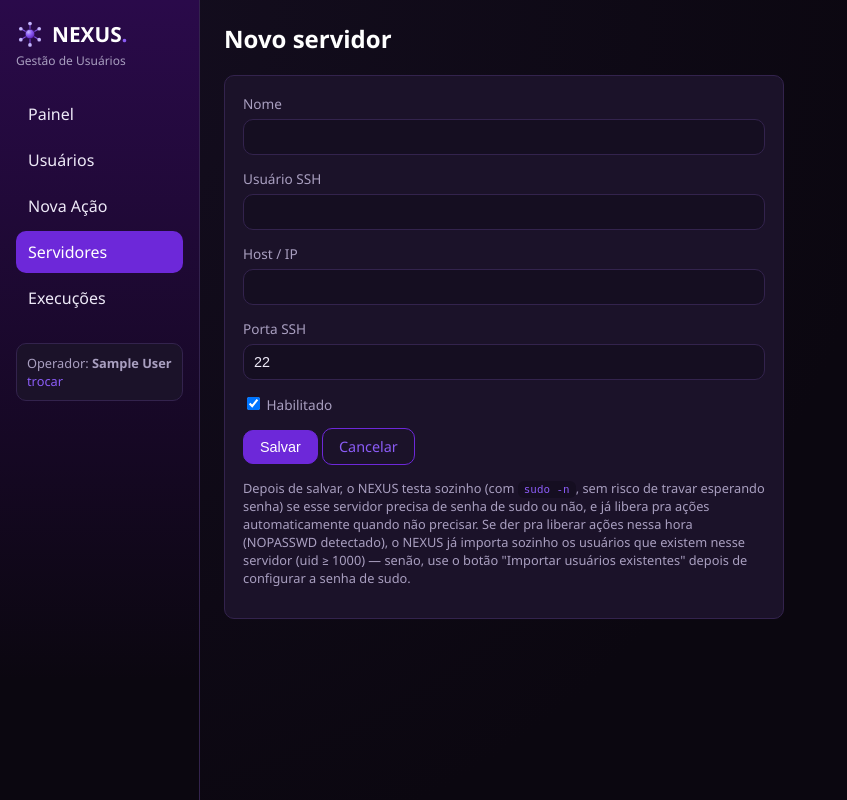
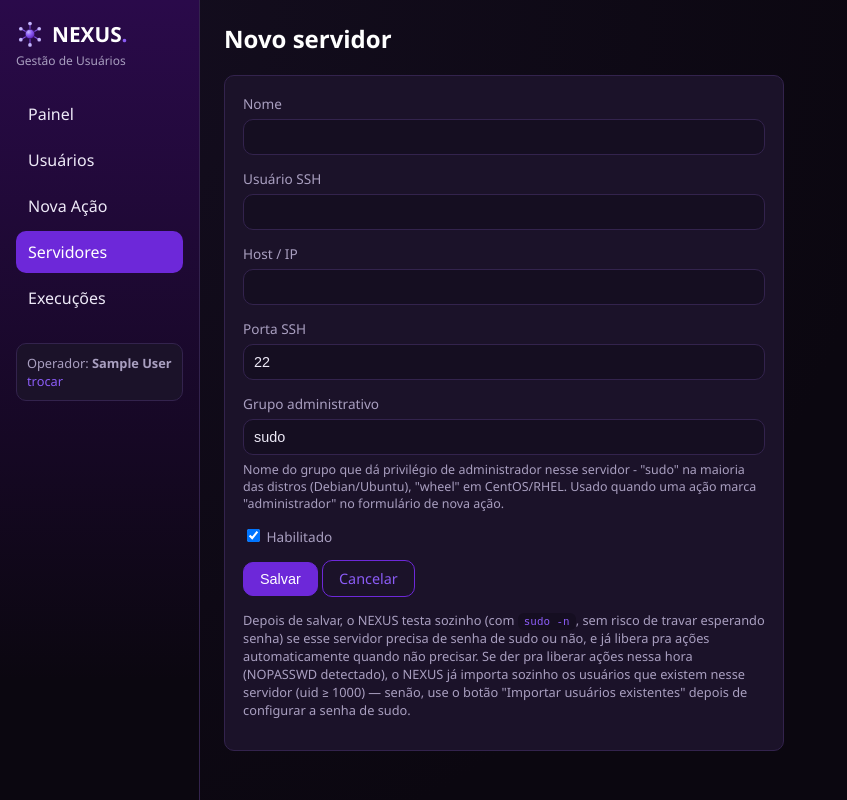
Before and after one commit to julyanarch/NEXUS, a Flask app: page /servers/new in a window 1280 px wide. Shown: the whole page, without its empty margins (0-847 px from the left). Run offline with Flask 3, Linux system fonts and the light colour scheme; the visitor is signed in with stand-in values (Sample User, id 1); data that the repository does not hold is empty.

Commit message:
feat: grupo administrativo por servidor (sudo x wheel) na criacao de usuario
Cada servidor passa a guardar o nome do seu proprio grupo administrativo
(admin_group, padrao "sudo"; CentOS/RHEL usa "wheel"). No formulario de
Nova Acao, a opcao antes fixa "sudo" virou "administrador (sudo/wheel)":
um placeholder que e resolvido para o grupo real de cada servidor de
destino no momento da execucao (app.py:_run_action), servidor por
servidor - permite criar o mesmo usuario com privilegio de administrador
em varios servidores numa unica acao, mesmo quando eles usam nomes de
grupo diferentes.

Migracao automatica adiciona a coluna em bancos ja existentes (default
"sudo", sem perder nenhum servidor ja cadastrado). Testado via Flask
test client: cadastro com admin_group customizado, resolucao correta
por servidor numa mesma acao, e migracao contra uma copia do schema de
producao anterior a essa mudanca.

Co-Authored-By: Claude Sonnet 5 <noreply@anthropic.com>

```diff
--- a/nexus_dashboard/app.py
+++ b/nexus_dashboard/app.py
@@ -126,6 +126,7 @@ def register_routes(app):
             "not_created_via_nexus": models.NOT_CREATED_VIA_NEXUS,
             "discover_min_uid": config.DISCOVER_MIN_UID,
             "available_shells": config.AVAILABLE_SHELLS,
+            "admin_group_token": config.ADMIN_GROUP_TOKEN,
             "csrf_token": _get_csrf_token(),
         }
 
@@ -290,6 +291,9 @@ def register_routes(app):
     def _sudo_nopasswd_from_form():
         return request.form.get("sudo_nopasswd") == "on"
 
+    def _admin_group_from_form():
+        return request.form.get("admin_group", "").strip() or config.DEFAULT_ADMIN_GROUP
+
     def _warn_duplicate_host(ssh_host, exclude_id=None):
         duplicates = models.find_servers_by_host(ssh_host, exclude_id=exclude_id)
         if duplicates:
@@ -369,6 +373,7 @@ def register_routes(app):
                 ssh_user,
                 int(request.form.get("ssh_port") or 22),
                 request.form.get("enabled") == "on",
+                admin_group=_admin_group_from_form(),
             )
             inventory_builder.rebuild_inventory()
 
@@ -427,6 +432,7 @@ def register_routes(app):
                 int(request.form.get("ssh_port") or 22),
                 request.form.get("enabled") == "on",
                 sudo_nopasswd=_sudo_nopasswd_from_form(),
+                admin_group=_admin_group_from_form(),
             )
             inventory_builder.rebuild_inventory()
             flash("Servidor atualizado.", "success")
@@ -580,8 +586,16 @@ def register_routes(app):
 
         for server_id in server_ids:
             server = models.get_server(server_id)
+            # "administrador" no formulario nao e um nome de grupo literal -
+            # cada servidor pode chamar isso de "sudo" ou de "wheel" (CentOS/
+            # RHEL), entao resolve pro grupo real desse servidor especifico
+            # antes de rodar, sem exigir que a acao seja refeita por servidor.
+            resolved_groups = row["groups"].replace(
+                config.ADMIN_GROUP_TOKEN, server["admin_group"] or config.DEFAULT_ADMIN_GROUP
+            )
+            server_row = dict(row, groups=resolved_groups)
             result = ansible_bridge.run_sanitize(
-                target_host=server["name"], mode=mode, rows=[row], password_hashes=password_hashes,
+                target_host=server["name"], mode=mode, rows=[server_row], password_hashes=password_hashes,
             )
             # "success" so diz que o Ansible rodou sem erro - o sanitizer processa
             # CSV em lote e sempre termina com exit 0, mesmo ignorando (usuario
@@ -605,7 +619,7 @@ def register_routes(app):
             managed_user_id = None
             if mode == "apply" and row_ok:
                 models.upsert_user_after_action(
-                    row["username"], server_id, row["action"], row["groups"], row["shell"],
+                    row["username"], server_id, row["action"], resolved_groups, row["shell"],
                     row["home"], row["ticket"], row["reason"], operator,
                 )
                 found = models.find_user_by_server(row["username"], server_id)
@@ -623,7 +637,7 @@ def register_routes(app):
                 status=row_status,
                 message=row_message,
                 ticket=row["ticket"],
-                groups_snapshot=row["groups"],
+                groups_snapshot=resolved_groups,
                 shell_snapshot=row["shell"],
                 performed_by=operator,
                 triggered_by="manual",
--- a/nexus_dashboard/db/schema.sql
+++ b/nexus_dashboard/db/schema.sql
@@ -12,6 +12,7 @@ CREATE TABLE IF NOT EXISTS servers (
     ssh_port INTEGER NOT NULL DEFAULT 22,
     enabled INTEGER NOT NULL DEFAULT 1,
     sudo_nopasswd INTEGER NOT NULL DEFAULT 0,
+    admin_group TEXT NOT NULL DEFAULT 'sudo',
     last_test_status TEXT,
     last_test_at TEXT,
     decommissioned_at TEXT,
--- a/nexus_dashboard/models.py
+++ b/nexus_dashboard/models.py
@@ -80,6 +80,9 @@ def _migrate_schema():
         conn.execute("ALTER TABLE servers ADD COLUMN decommissioned_at TEXT")
         conn.execute("ALTER TABLE servers ADD COLUMN decommissioned_by TEXT")
         conn.execute("ALTER TABLE servers ADD COLUMN decommission_reason TEXT")
+        conn.commit()
+    if "admin_group" not in existing_columns:
+        conn.execute("ALTER TABLE servers ADD COLUMN admin_group TEXT NOT NULL DEFAULT 'sudo'")
         conn.commit()
     _archive_decommissioned_names(conn)
 
@@ -165,15 +168,18 @@ def get_server(server_id, conn=None):
     return row
 
 
-def create_server(name, ssh_host, ssh_user, ssh_port, enabled, sudo_nopasswd=False, conn=None):
+def create_server(name, ssh_host, ssh_user, ssh_port, enabled, sudo_nopasswd=False,
+                   admin_group=None, conn=None):
     own = conn is None
     conn = conn or get_db()
     try:
         ts = now_iso()
         cursor = conn.execute(
-            """INSERT INTO servers (name, ssh_host, ssh_user, ssh_port, enabled, sudo_nopasswd, created_at, updated_at)
-               VALUES (?, ?, ?, ?, ?, ?, ?, ?)""",
-            (name, ssh_host, ssh_user, ssh_port, 1 if enabled else 0, 1 if sudo_nopasswd else 0, ts, ts),
+            """INSERT INTO servers (name, ssh_host, ssh_user, ssh_port, enabled, sudo_nopasswd,
+               admin_group, created_at, updated_at)
+               VALUES (?, ?, ?, ?, ?, ?, ?, ?, ?)""",
+            (name, ssh_host, ssh_user, ssh_port, 1 if enabled else 0, 1 if sudo_nopasswd else 0,
+             admin_group or config.DEFAULT_ADMIN_GROUP, ts, ts),
         )
         conn.commit()
         return cursor.lastrowid
@@ -194,14 +200,15 @@ def set_server_sudo_nopasswd(server_id, sudo_nopasswd):
         conn.close()
 
 
-def update_server(server_id, name, ssh_host, ssh_user, ssh_port, enabled, sudo_nopasswd=False):
+def update_server(server_id, name, ssh_host, ssh_user, ssh_port, enabled, sudo_nopasswd=False,
+                   admin_group=None):
     conn = get_db()
     try:
         conn.execute(
             """UPDATE servers SET name=?, ssh_host=?, ssh_user=?, ssh_port=?, enabled=?, sudo_nopasswd=?,
-               updated_at=? WHERE id=?""",
+               admin_group=?, updated_at=? WHERE id=?""",
             (name, ssh_host, ssh_user, ssh_port, 1 if enabled else 0, 1 if sudo_nopasswd else 0,
-             now_iso(), server_id),
+             admin_group or config.DEFAULT_ADMIN_GROUP, now_iso(), server_id),
         )
         conn.commit()
     finally:
--- a/nexus_dashboard/templates/servers/form.html
+++ b/nexus_dashboard/templates/servers/form.html
@@ -20,6 +20,15 @@
     <div class="form-group">
       <label>Porta SSH</label>
       <input type="number" name="ssh_port" value="{{ server.ssh_port if server else 22 }}" required>
+    </div>
+    <div class="form-group">
+      <label>Grupo administrativo</label>
+      <input type="text" name="admin_group" value="{{ server.admin_group if server else 'sudo' }}" required>
+      <span class="muted" style="font-size:0.78rem;">
+        Nome do grupo que dá privilégio de administrador nesse servidor - "sudo" na maioria das
+        distros (Debian/Ubuntu), "wheel" em CentOS/RHEL. Usado quando uma ação marca
+        "administrador" no formulário de nova ação.
+      </span>
     </div>
     <div class="form-group">
       <label><input type="checkbox" name="enabled" {{ 'checked' if (server is none) or server.enabled }}> Habilitado</label>
```
Also changed, not shown: nexus_dashboard/config.py (+11 -0 lines), nexus_dashboard/templates/actions/new.html (+6 -2 lines).
